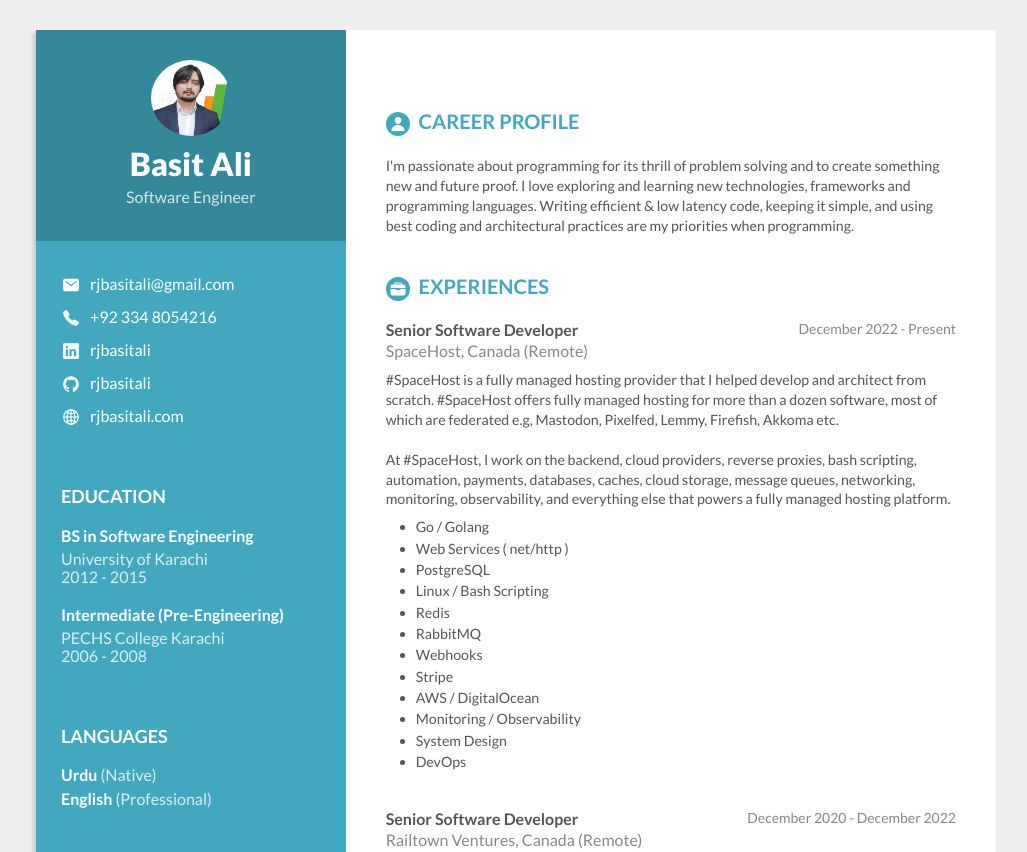
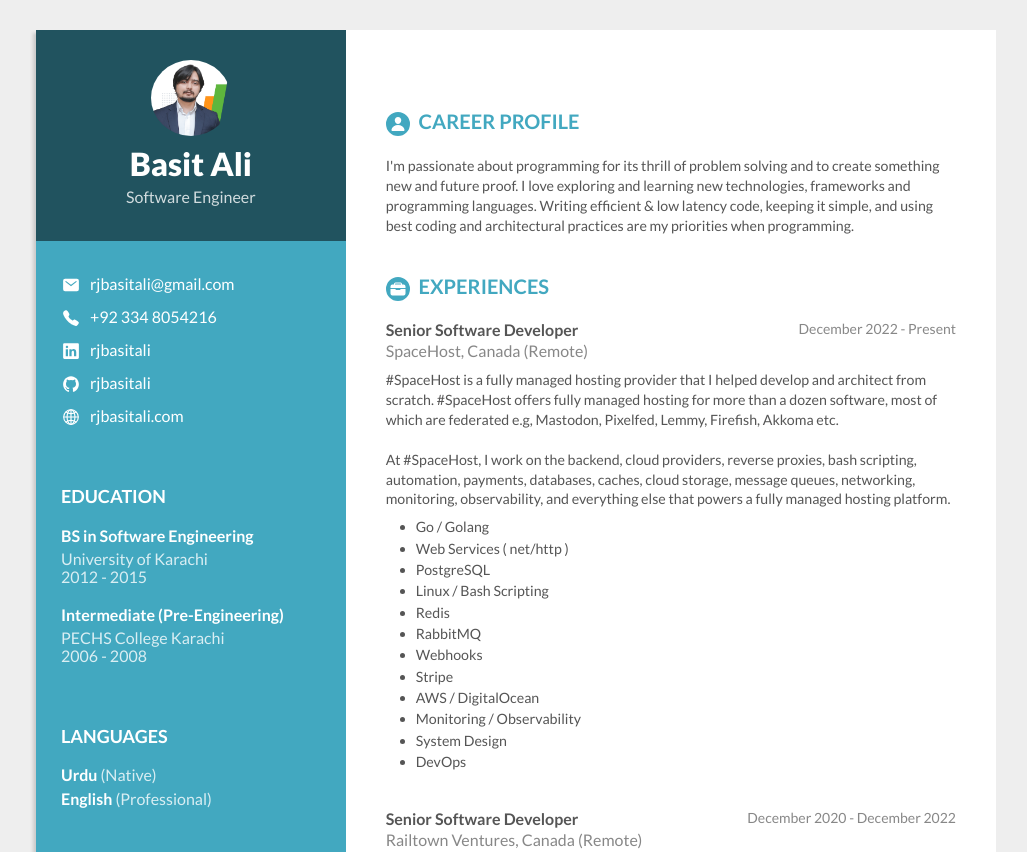
Before and after one commit to gia1403/gia1403.github.io, a plain HTML site: page index.html in a window 1280 px wide. Shown: the top 852 px of the page, without its empty margins (124-1151 px from the left). Drawn offline with nearby package versions, Linux system fonts and the light colour scheme.

Commit message:
Update style.css

```diff
--- a/resources/css/style.css
+++ b/resources/css/style.css
@@ -39,7 +39,7 @@ html {
 }
 
 .personal-header {
-    background-color: rgba(0, 0, 0, 0.2);
+    background-color: rgba(0, 0, 0, 0.5);
     padding: 30px 0;
 }
 
```
